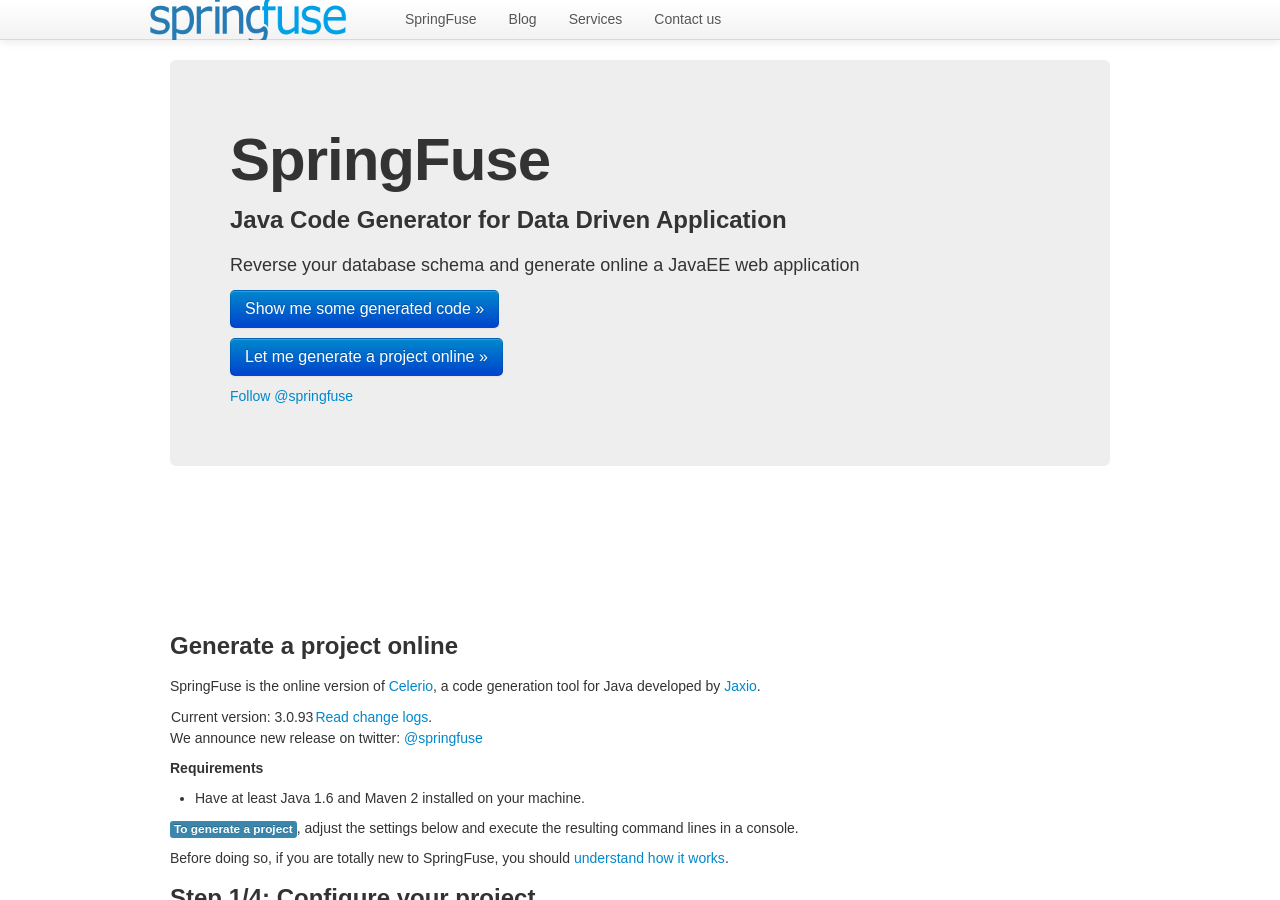
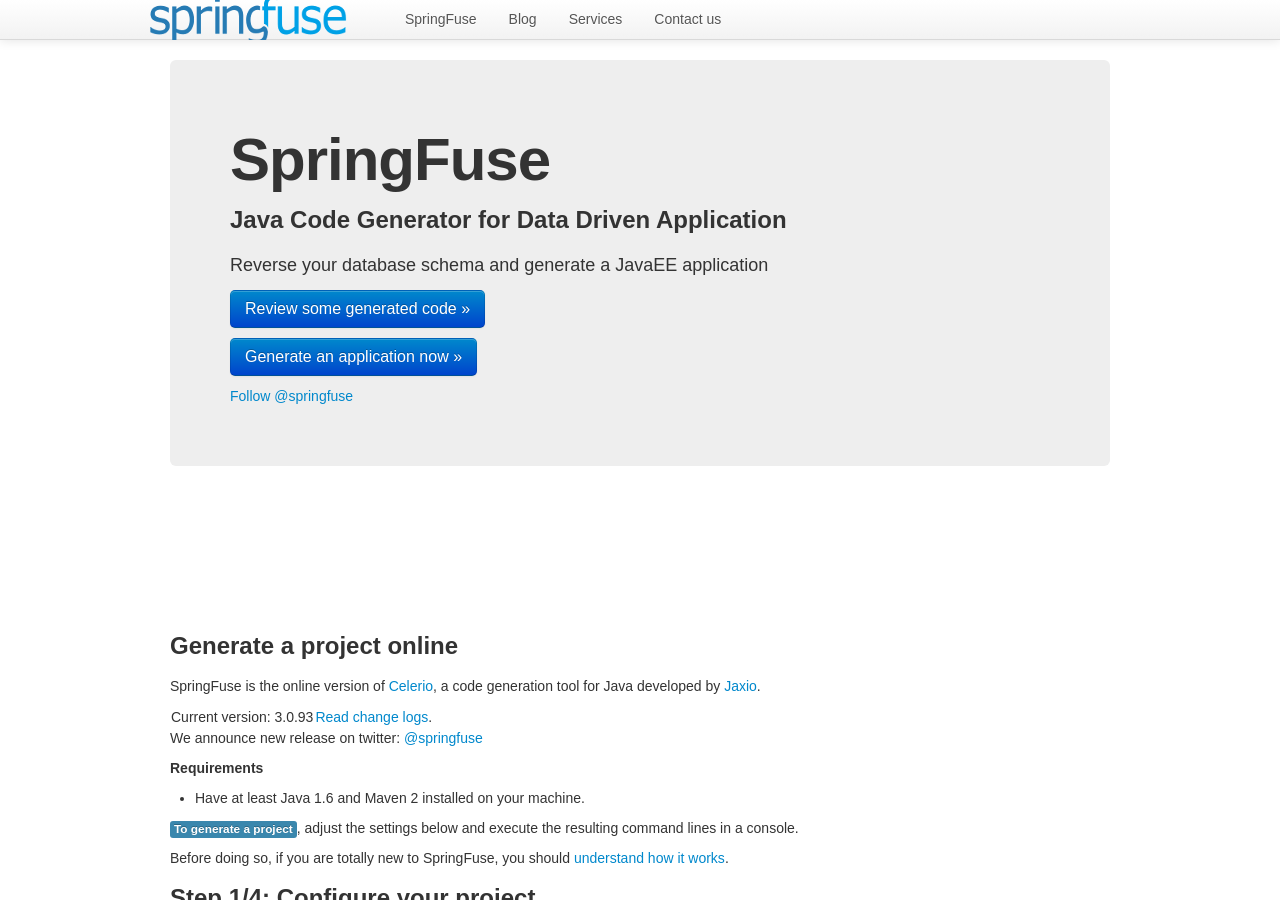
Before and after one commit to springfuse/springfuse.github.com, a Jekyll site: the page built from index.md, in a window 1280 px wide and 900 px high. Built offline with Jekyll 4.4.1, drawn with Linux system fonts in a browser that asks for light colours; Markdown is read by kramdown in place of the engine named in the settings; comment, search, counter and statistics services are not loaded.

Commit message:
cosmetic

```diff
--- a/index.md
+++ b/index.md
@@ -6,9 +6,9 @@ title: SpringFuse - Online Java Code Generator
 <div class="hero-unit">
     <h1>SpringFuse</h1>
     <h3>Java Code Generator for Data Driven Application</h3>
-	<p>Reverse your database schema and generate online a JavaEE web application</p>
-    <p><a href="https://github.com/jaxio/generated-projects" class="btn btn-primary btn-large">Show me some generated code &raquo;</a></p>
-    <p><a href="#gen" class="btn btn-primary btn-large">Let me generate a project online &raquo;</a></p>
+	<p>Reverse your database schema and generate a JavaEE application</p>
+    <p><a href="https://github.com/jaxio/generated-projects" class="btn btn-primary btn-large">Review some generated code &raquo;</a></p>
+    <p><a href="#gen" class="btn btn-primary btn-large">Generate an application now &raquo;</a></p>
 	<div><g:plusone></g:plusone></div>
 	<div><a href="https://twitter.com/springfuse" class="twitter-follow-button" data-show-count="true" data-lang="en">Follow @springfuse</a></div>
 	<script>!function(d,s,id){var js,fjs=d.getElementsByTagName(s)[0];if(!d.getElementById(id)){js=d.createElement(s);js.id=id;js.src="//platform.twitter.com/widgets.js";fjs.parentNode.insertBefore(js,fjs);}}(document,"script","twitter-wjs");</script>
```
Also changed, not shown: other parts of index.md (+1 -1 lines).
